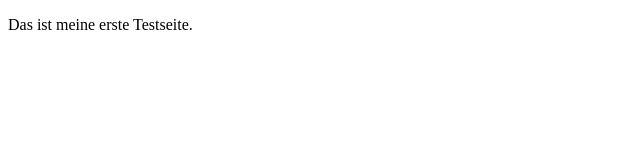
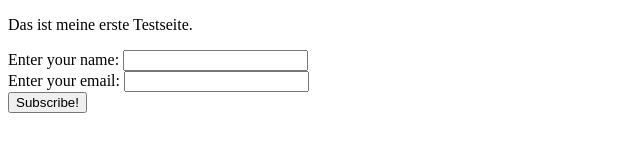
Before and after one commit to KatarinaBorovsak/katarina, a plain HTML site: page index.html in a window 1280 px wide. Shown: the whole page, without its empty margins (0-640 px from the left). Drawn offline with Linux system fonts and the light colour scheme.

Commit message:
added formular into index

```diff
--- a/index.html
+++ b/index.html
@@ -1,9 +1,23 @@
-<!doctype html>
+<!DOCTYPE html>
 <html lang="de">
   <head>
     <title>Testseite</title>
   </head>
   <body>
     <p>Das ist meine erste Testseite.</p>
+
+    <form action="" method="get" class="form-example">
+      <div class="form-example">
+        <label for="name">Enter your name: </label>
+        <input type="text" name="name" id="name" required />
+      </div>
+      <div class="form-example">
+        <label for="email">Enter your email: </label>
+        <input type="email" name="email" id="email" required />
+      </div>
+      <div class="form-example">
+        <input type="submit" value="Subscribe!" />
+      </div>
+    </form>
   </body>
 </html>
```
Lines whose indentation alone changed are shown as unchanged.
